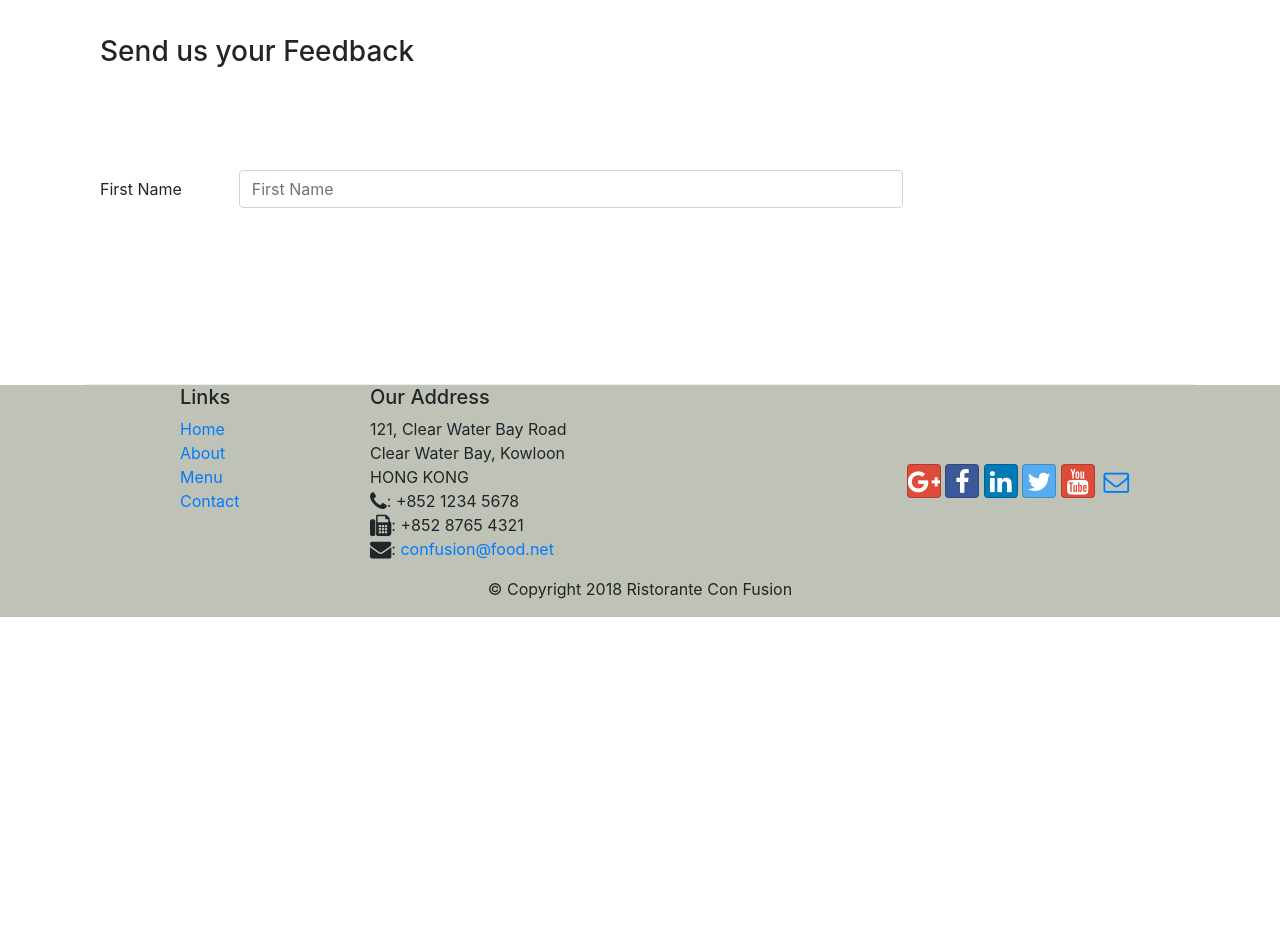
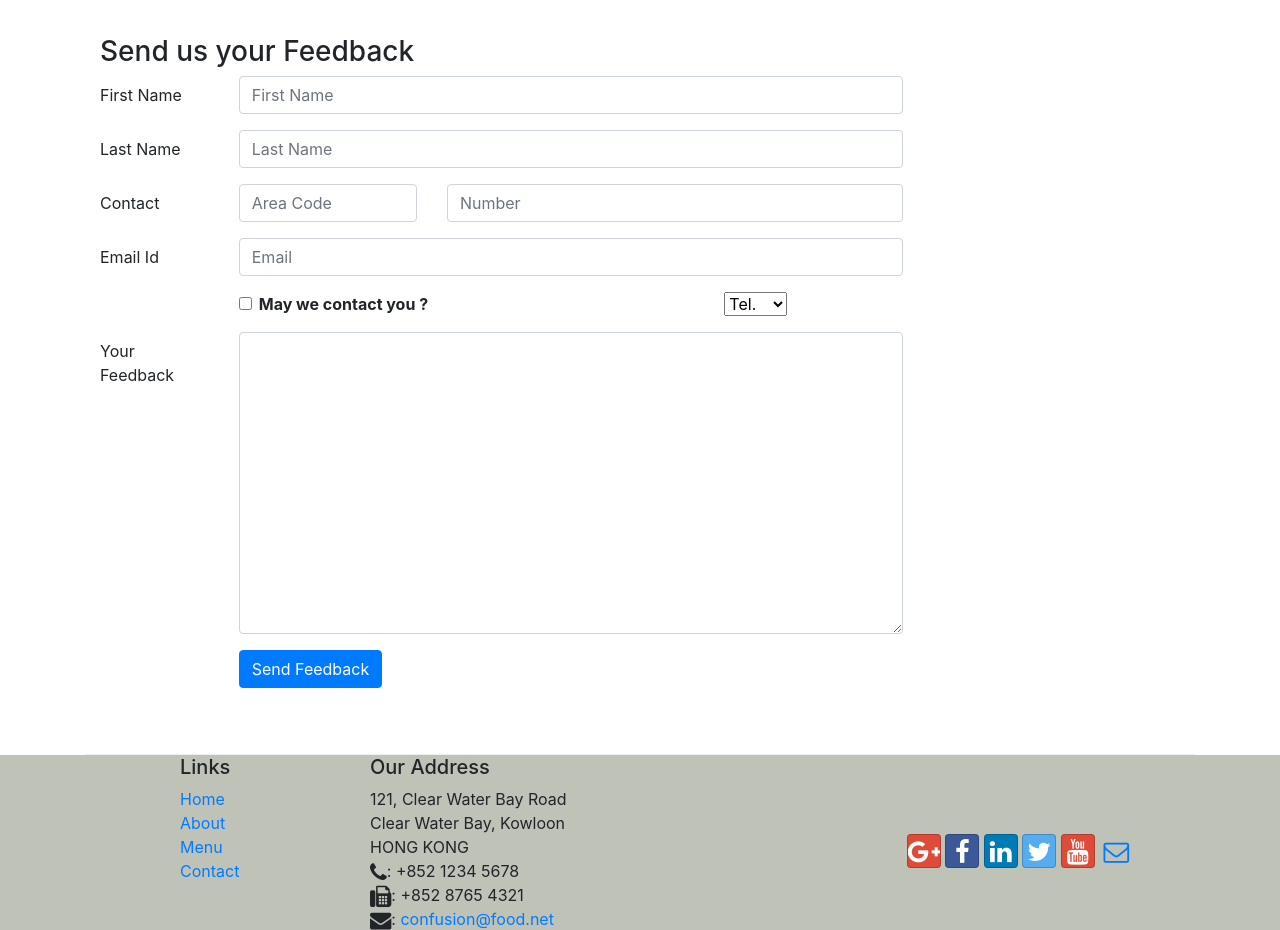
Before and after one commit to krishnapatel108/Confusion, a website: page contactus.html in a window 1280 px wide. Shown: the part 880-1810 px from the top of the page. Before the commit the page ends 1497 px from the top, so only its background shows below. Drawn offline with nearby package versions, Linux system fonts and the light colour scheme.

Commit message:
Form Added

```diff
--- a/contactus.html
+++ b/contactus.html
@@ -100,17 +100,79 @@
                     <div class="form-group row">
                         <label for="firstName" class="col-md-2 col-form-label">First Name</label>
                         <div class="col-md-10">
-                            <input type="text" class="form-control" id="firstname" name="firsname"
+                            <input type="text" class="form-control" id="firstname" name="firstname"
                             placeholder="First Name">
+                        </div>
+
+                    </div>
+                    <div class="form-group row">
+                        <label for="lastname" class="col-md-2 col-form-label">Last Name</label>
+                        <div class="col-md-10">
+                            <input type="text" class="form-control" id="lastname" name="lastname"
+                            placeholder="Last Name">
                         </div>
                     </div>
                     <div class="form-group row">
+                        <label for="telnum" class="col-12 col-md-2 col-form-label">Contact</label>
+                        <div class="col-5 col-md-3">
+                            <input type="tel" class="form-control" id="areacode" name="areacode"
+                            placeholder="Area Code">
+                        </div>
+                        <div class="col-7 col-md-7">
+                            <input type="tel" class="form-control" id="telnum" name="telnum"
+                            placeholder="Number">
+                        </div>
+                    </div>
+                    <div class="form-group row">
+                        <label for="email" class="col-md-2 col-form-label">Email Id </label>
+                        <div class="col-md-10">
+                            <input type="email" class="form-control" id="emailId" name="emailId"
+                            placeholder="Email">
+                        </div>
+                    </div>
+
+                    <div class="form-group row">
+                      <div class="col-md-6 offset-md-2">
+                            <div class="form-check">
+                                <input type="checkbox" class="form-check-input"
+                                name="approve" id="approve" value="">
+                                <label class="form-check-label" for="approve">
+                                    <strong> May we contact you ?</strong>
+                                </label>
+                            </div>
+                      </div>
+
+                      <div class="col-md-3 offset-md-1">
+                        <select class="form-contol">
+                            <option>Tel.</option>
+                            <option>Email</option>
+
+                        </select>
+                      </div>
 
                     </div>
+
+                    <div class="form-group row">
+                        <label for="feedback" class="col-md-2 col-form-label">Your Feedback </label>
+                        <div class="col-md-10">
+                            <textarea  class="form-control" id="feedback" name="feedback"
+                            rows="12">
+                        </textarea>
+
+                        </div>
+                    </div>
+
+
+                    <div class="form-group row">
+                        <div class="offset-md-2 col-md-10">
+                            <button type="submit" class="btn btn-primary">
+                                Send Feedback
+                            </button>
+                        </div>
+                    </div>
+
                 </form>
             </div>
-
-
 
              <div class="col-12 col-md">
             </div>
```
